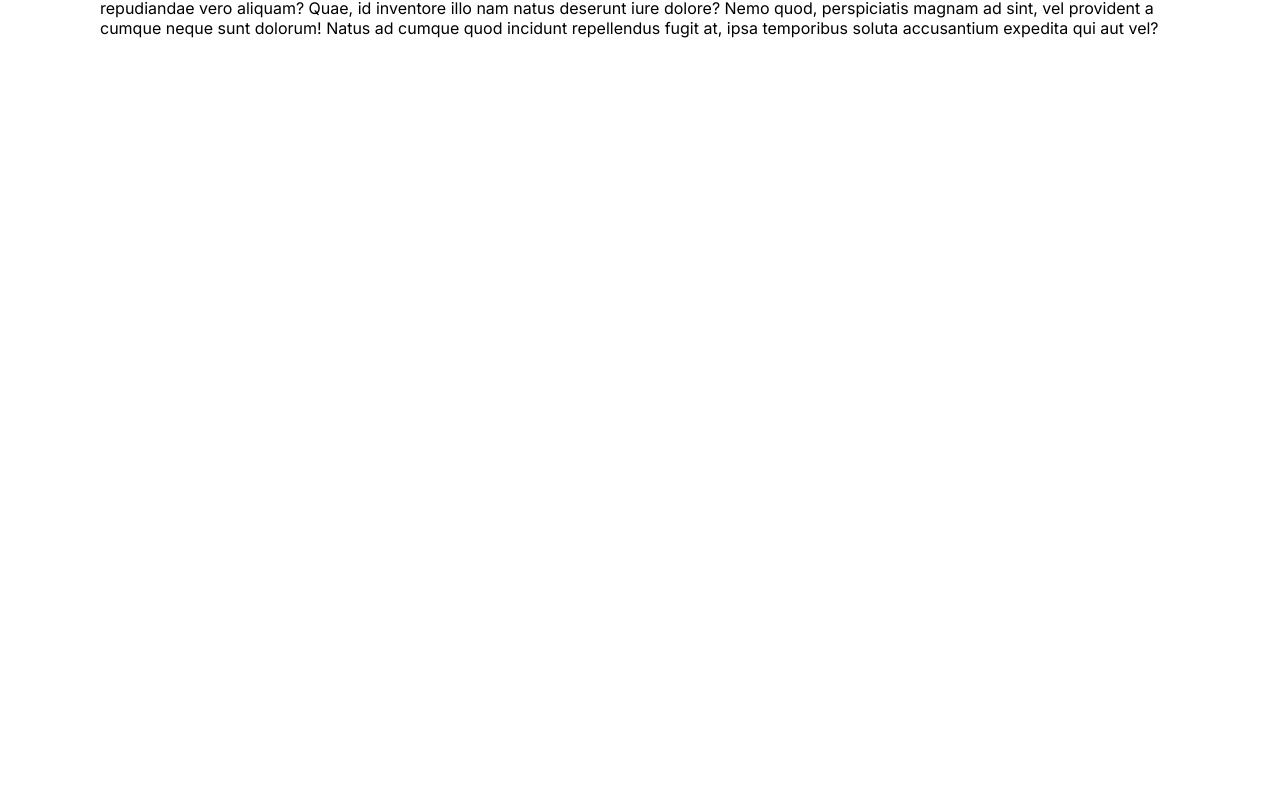
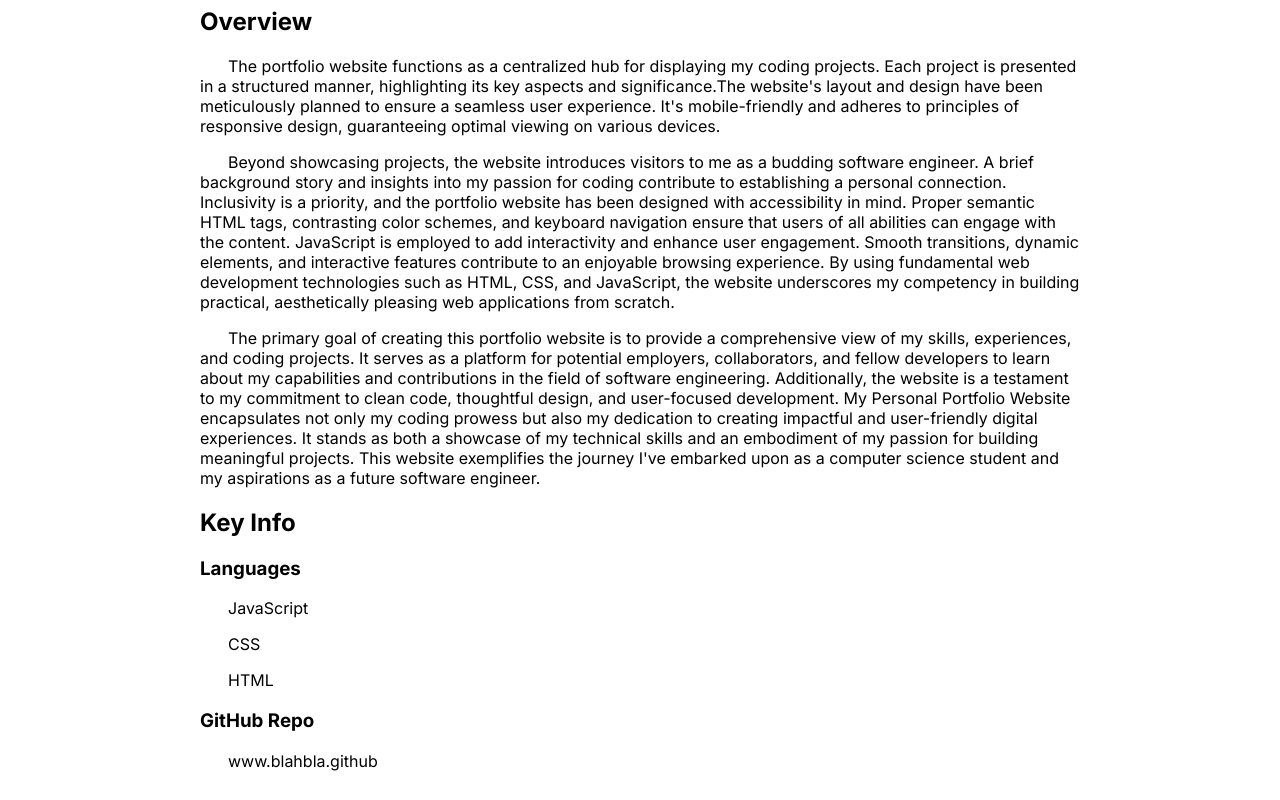
Before and after one commit to jbrijs/Personal-Portfolio-Website, a plain HTML site: page src/project_pages/portfolio.html in a window 1280 px wide. Shown: the part 187-987 px from the top of the page. Drawn offline with nearby package versions, Linux system fonts and the light colour scheme.

Commit message:
portfolio project info and fixe links to project pages

```diff
--- a/src/project_pages/portfolio.html
+++ b/src/project_pages/portfolio.html
@@ -22,21 +22,59 @@
   </head>
   <body>
     <nav class="navbar">
-      <a href="/index.html" class="backarrow">
-        <span id=back-arrow class="material-symbols-outlined"> arrow_back </span>
+      <a href="/index.html#projects" class="backarrow">
+        <span id="back-arrow" class="material-symbols-outlined">
+          arrow_back
+        </span>
       </a>
     </nav>
     <section class="project-info">
-      Lorem ipsum dolor sit amet consectetur adipisicing elit. Voluptate
-      mollitia voluptates consectetur earum vero velit, aliquam rem numquam
-      sapiente deleniti quisquam sed quibusdam ex eos, amet ipsa fugiat. Debitis
-      id corrupti exercitationem vero voluptates veniam, quo aliquid, facere
-      ipsa sunt necessitatibus in, deserunt distinctio. Nulla itaque excepturi
-      odio ea, esse dolor rerum alias autem eaque quia officia illo ipsum
-      repudiandae vero aliquam? Quae, id inventore illo nam natus deserunt iure
-      dolore? Nemo quod, perspiciatis magnam ad sint, vel provident a cumque
-      neque sunt dolorum! Natus ad cumque quod incidunt repellendus fugit at,
-      ipsa temporibus soluta accusantium expedita qui aut vel?
+      <h1>Personal Portfolio Website</h1>
+      <h2>Overview</h2>
+      <p>
+        The portfolio website functions as a centralized hub for displaying my
+        coding projects. Each project is presented in a structured manner,
+        highlighting its key aspects and significance.The website's layout and
+        design have been meticulously planned to ensure a seamless user
+        experience. It's mobile-friendly and adheres to principles of responsive
+        design, guaranteeing optimal viewing on various devices.
+      </p>
+      <p>
+        Beyond showcasing projects, the website introduces visitors to me as a
+        budding software engineer. A brief background story and insights into my
+        passion for coding contribute to establishing a personal connection.
+        Inclusivity is a priority, and the portfolio website has been designed
+        with accessibility in mind. Proper semantic HTML tags, contrasting color
+        schemes, and keyboard navigation ensure that users of all abilities can
+        engage with the content. JavaScript is employed to add interactivity and
+        enhance user engagement. Smooth transitions, dynamic elements, and
+        interactive features contribute to an enjoyable browsing experience. By
+        using fundamental web development technologies such as HTML, CSS, and
+        JavaScript, the website underscores my competency in building practical,
+        aesthetically pleasing web applications from scratch.
+      </p>
+      <p>
+        The primary goal of creating this portfolio website is to provide a
+        comprehensive view of my skills, experiences, and coding projects. It
+        serves as a platform for potential employers, collaborators, and fellow
+        developers to learn about my capabilities and contributions in the field
+        of software engineering. Additionally, the website is a testament to my
+        commitment to clean code, thoughtful design, and user-focused
+        development. My Personal Portfolio Website encapsulates not only my
+        coding prowess but also my dedication to creating impactful and
+        user-friendly digital experiences. It stands as both a showcase of my
+        technical skills and an embodiment of my passion for building meaningful
+        projects. This website exemplifies the journey I've embarked upon as a
+        computer science student and my aspirations as a future software
+        engineer.
+      </p>
+      <h2>Key Info</h2>
+      <h3>Languages</h3>
+      <p>JavaScript</p>
+      <p>CSS</p>
+      <p>HTML</p>
+      <h3>GitHub Repo</h3>
+      <p>www.blahbla.github</p>
     </section>
   </body>
 </html>
--- a/src/project_pages/projects.css
+++ b/src/project_pages/projects.css
@@ -36,8 +36,8 @@ body {
   }
 
   .project-info{
-    height: 100vh;
-    padding: 50px 100px;
+    height: auto;
+    padding: 50px 200px;
   }
 
 #back-arrow{
@@ -45,3 +45,7 @@ body {
     text-decoration: none;
     color: white;
 }
+
+p {
+    text-indent: 28px;
+}
```
Also changed, not shown: index.html (+3 -3 lines).
